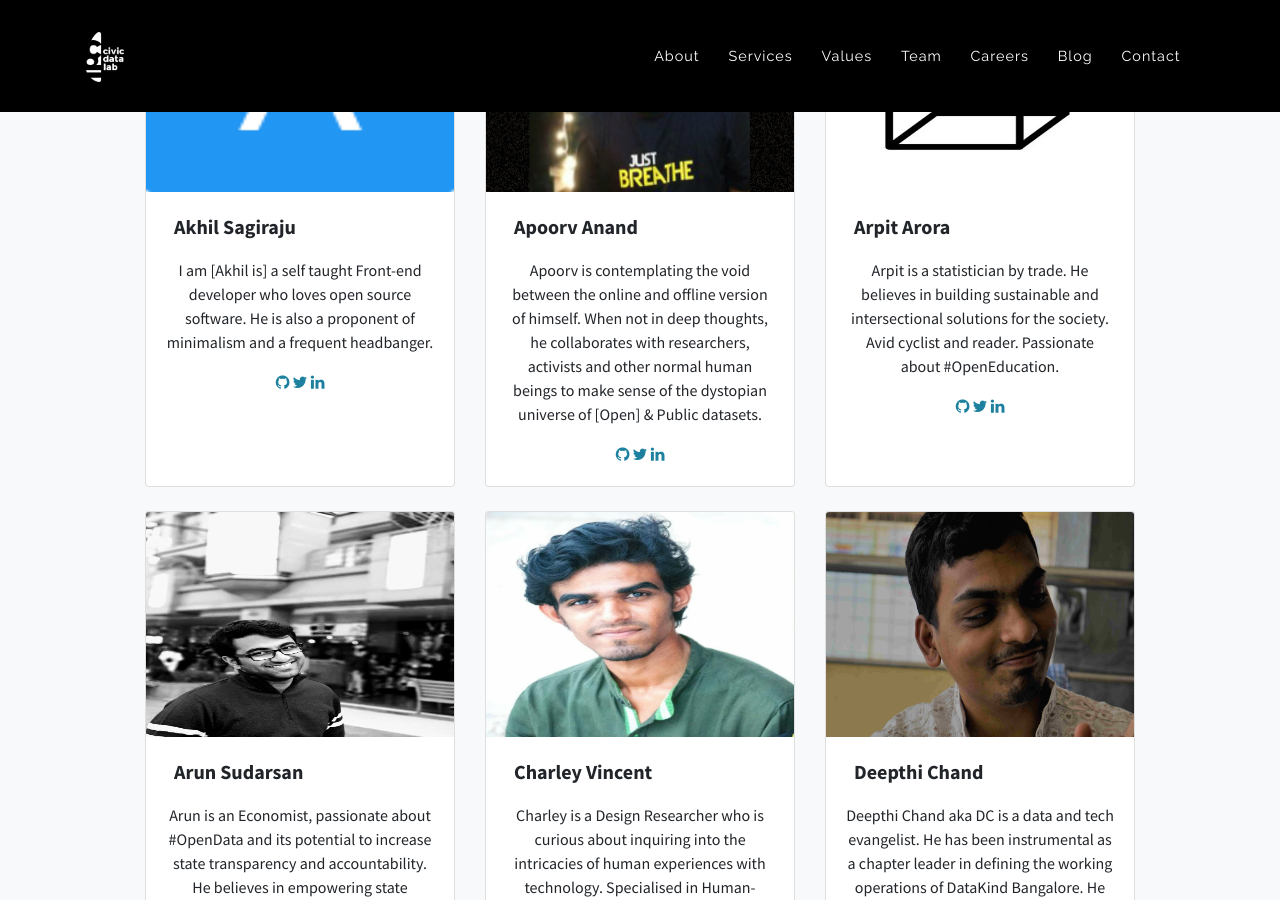
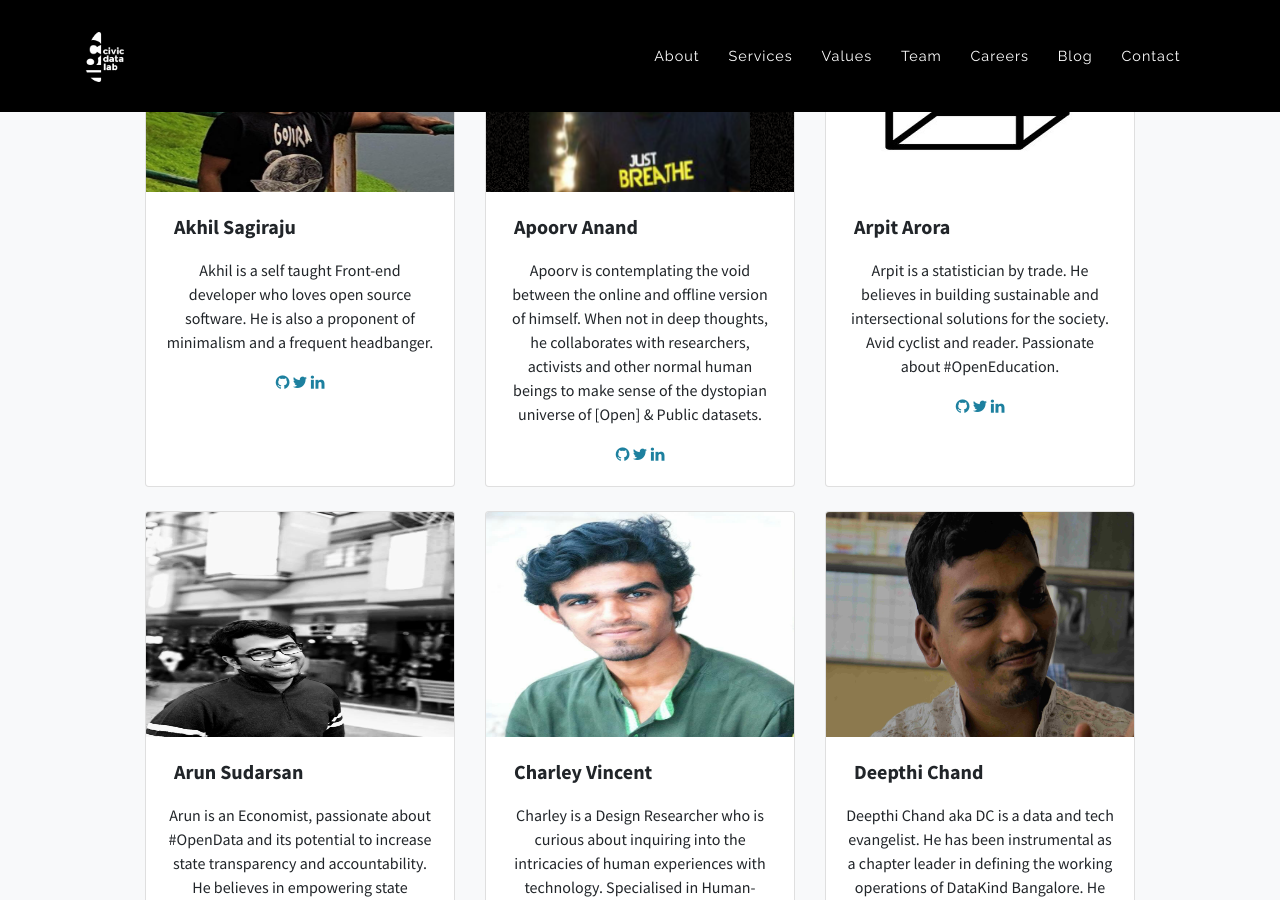
Before and after one commit to CivicDataLab/old-website, a Jekyll site: the page built from team.html, in a window 1280 px wide and 900 px high, scrolled down 355 px. Built offline with Jekyll 4.4.1, drawn with Linux system fonts in a browser that asks for light colours.

Commit message:
update AKS's profile

```diff
--- a/all_collections/_members/akhil.md
+++ b/all_collections/_members/akhil.md
@@ -2,10 +2,10 @@
 short_name: Akki
 full_name: Akhil Sagiraju
 role: Frontend Developer
-photo: /assets/img/akhil_backup.png
+photo: /assets/img/akhil.jpeg
 github: https://github.com/akkisagiraju
 linkedin: https://in.linkedin.com/in/akhil-sagiraju
 email: mailto:akhil@civicdatalab.in
 ---
 
-I am [Akhil is] a self taught Front-end developer who loves open source software. He is also a proponent of minimalism and a frequent headbanger.
+Akhil is a self taught Front-end developer who loves open source software. He is also a proponent of minimalism and a frequent headbanger.
```
Also changed, not shown: assets/img/akhil.jpeg (added), assets/img/akhil_backup.png (deleted).
